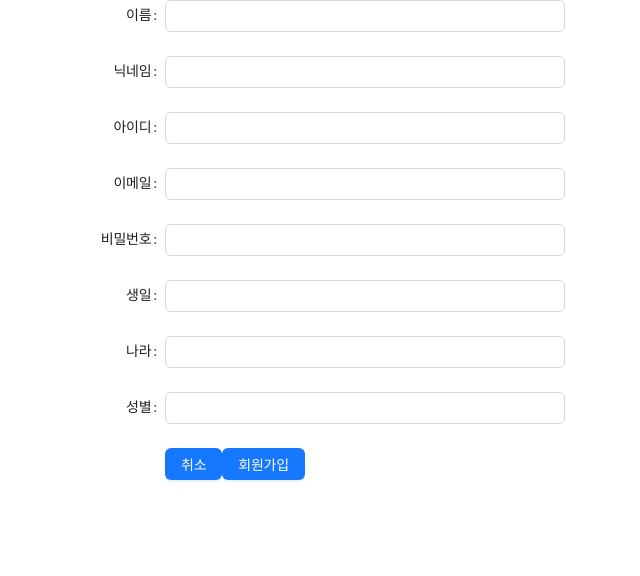
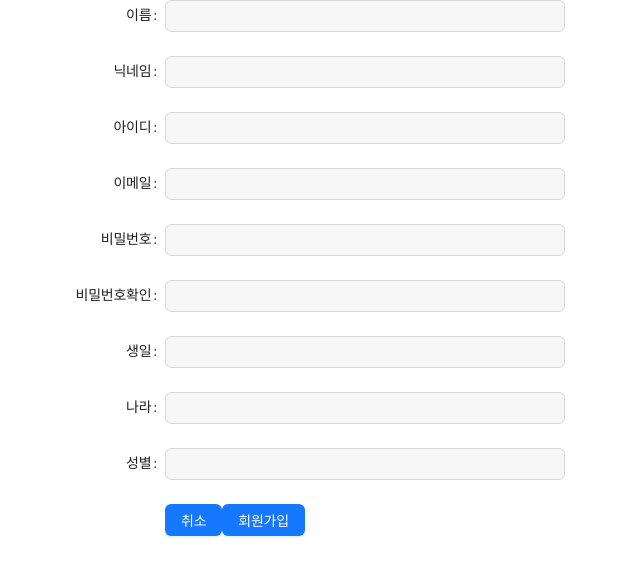
Before and after one commit to jyh2610/InternShipProject_NEXT.JS, a Next.js app in the folder front/: page /signup/clientinfo in a window 1280 px wide. Shown: the top 576 px of the page, without its empty margins (35-675 px from the left). Built offline with nearby package versions, Linux system fonts and the light colour scheme.

Commit message:
feat : 회원가입 데이터 생성

```diff
--- a/front/src/components/sigin-up/FormItem.tsx
+++ b/front/src/components/sigin-up/FormItem.tsx
@@ -2,14 +2,22 @@ import React from "react";
 
 import { Form, Input } from "antd";
 
-interface FormProps {
-  name: [string, string];
-  label: string;
-}
-function FormItem({ name, label }: FormProps) {
+import type { UserType } from "@/constants/siginupFormData";
+
+function FormItem({ name, label, msg }: UserType) {
+  const validationRules = [
+    {
+      required: false,
+      message: "This field is required", // 필드가 비어있을 때 표시할 메시지
+    },
+    {
+      pattern: /^[a-zA-Z0-9]*$/,
+      message: msg[0], // 패턴이 맞지 않을 때 표시할 메시지
+    },
+  ];
   return (
-    <Form.Item name={name} label={label} rules={[{ message: "hi", whitespace: true }]}>
-      <Input />
+    <Form.Item name={name} label={label} rules={validationRules}>
+      <Input style={{ backgroundColor: "#F7F7F7" }} />
     </Form.Item>
   );
 }
--- a/front/src/components/sigin-up/SiginupForm.tsx
+++ b/front/src/components/sigin-up/SiginupForm.tsx
@@ -4,8 +4,12 @@ import React from "react";
 
 import { Form } from "antd";
 
+import { formData } from "@/constants/siginupFormData";
+
 import FormItem from "./FormItem";
 import SiginupBtn from "./SiginupBtn";
+
+import type { UserType } from "@/constants/siginupFormData";
 
 const layout = {
   labelCol: { span: 8 },
@@ -29,14 +33,9 @@ const onFinish = (values: any) => {
 
 const SiginupForm: React.FC = () => (
   <Form {...layout} name="nest-messages" onFinish={onFinish} style={{ maxWidth: 600 }} validateMessages={validateMessages}>
-    <FormItem name={["user", "name"]} label="이름" />
-    <FormItem name={["user", "name"]} label="닉네임" />
-    <FormItem name={["user", "name"]} label="아이디" />
-    <FormItem name={["user", "email"]} label="이메일" />
-    <FormItem name={["user", "name"]} label="비밀번호" />
-    <FormItem name={["user", "name"]} label="생일" />
-    <FormItem name={["user", "name"]} label="나라" />
-    <FormItem name={["user", "name"]} label="성별" />
+    {formData.map((item: UserType) => {
+      return <FormItem key={item.label} name={item.name} label={item.label} msg={item.msg} />;
+    })}
     <SiginupBtn />
   </Form>
 );
--- /dev/null
+++ b/front/src/constants/siginupFormData.ts
@@ -0,0 +1,17 @@
+export const formData: UserType[] = [
+  { name: ["user", "name"], label: "이름", msg: [""] },
+  { name: ["user", "nickname"], label: "닉네임", msg: [""] },
+  { name: ["user", "id"], label: "아이디", msg: ["이미 사용하고 있는 아이디입니다."] },
+  { name: ["user", "email"], label: "이메일", msg: ["이메일 양식이 틀립니다. 다시 한번 확인 하세요."] },
+  { name: ["user", "password"], label: "비밀번호", msg: ["사용불가! 영문대/소문자, 숫자, 특수문자 중 2가지 이상 조합하세요. (영문소문자/숫자, 4~16자)"] },
+  { name: ["user", "checkPassword"], label: "비밀번호확인", msg: ["비밀번호가 다릅니다. 다시 한번 확인 하세요."] },
+  { name: ["user", "birth"], label: "생일", msg: [""] },
+  { name: ["user", "nation"], label: "나라", msg: [""] },
+  { name: ["user", "sex"], label: "성별", msg: [""] },
+];
+
+export interface UserType {
+  name: [string, string];
+  label: string;
+  msg: string[];
+}
```
